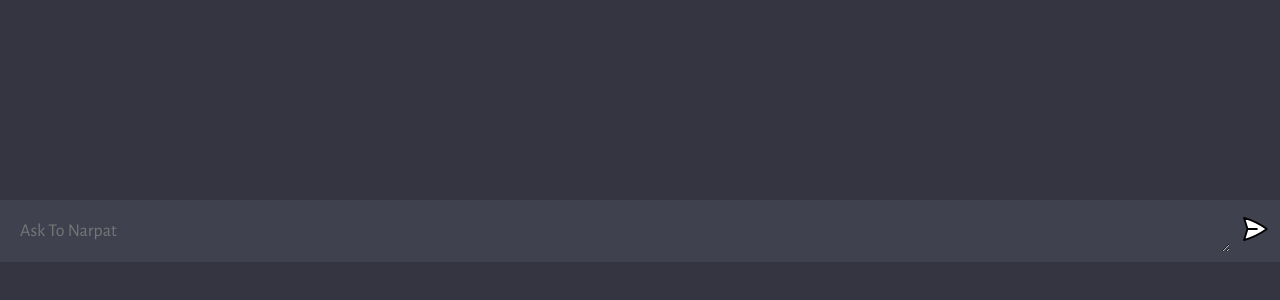
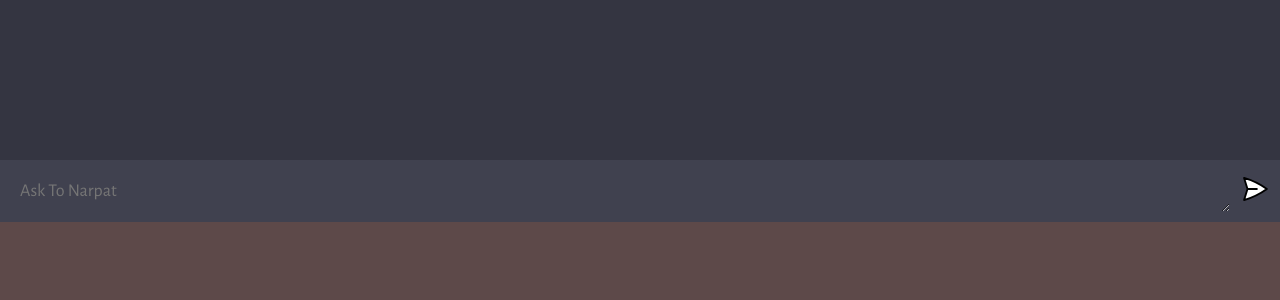
Before and after one commit to NarpatAanjana/CJ420-AI, a website built with Vite: page client/index.html in a window 1280 px wide. Shown: the part 498-798 px from the top of the page. Built offline with nearby package versions, Linux system fonts and the light colour scheme.

Commit message:
Margin change

```diff
--- a/client/style.css
+++ b/client/style.css
@@ -13,7 +13,7 @@ body {
 
 #app {
   width: 100vw;
-  height: 100vh;
+  height: 90vh;
   background: #343541;
 
   display: flex;
@@ -118,7 +118,6 @@ form {
   margin: 0 auto;
   padding: 10px;
   background: #40414F;
-  margin-bottom: 40px;
 
   display: flex;
   flex-direction: row;
```
